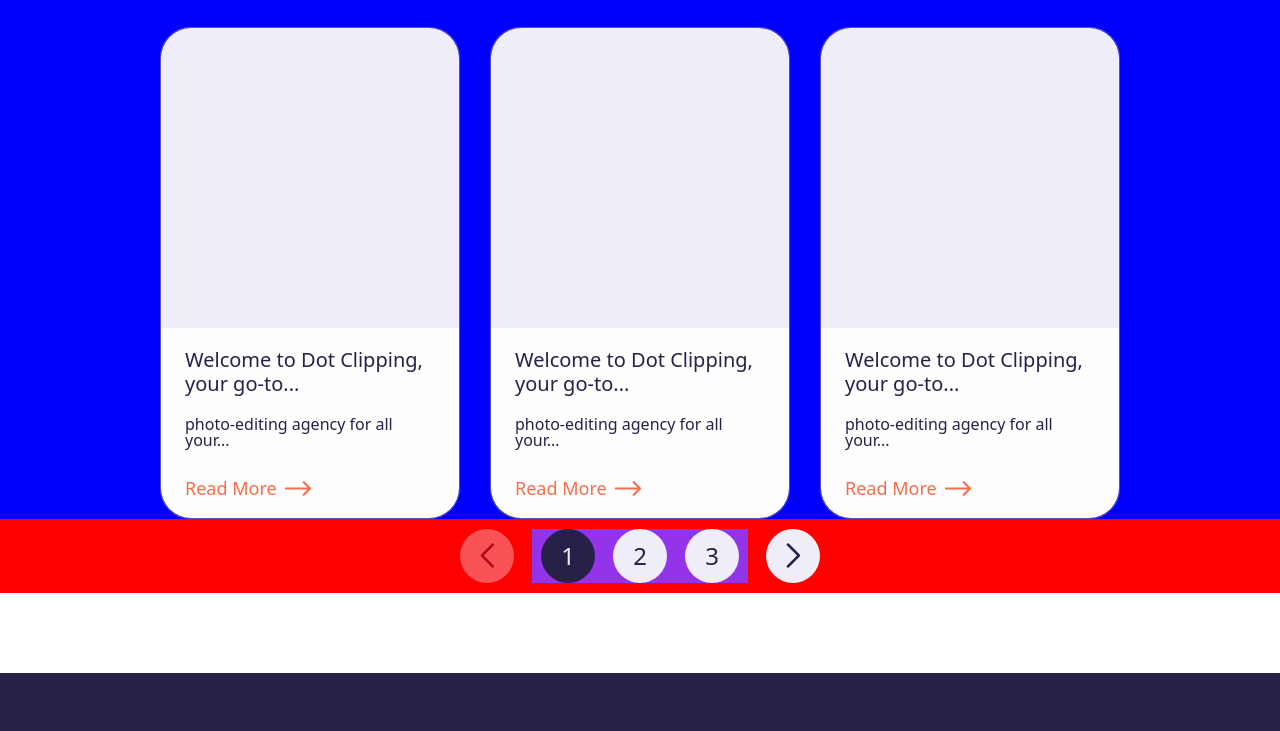
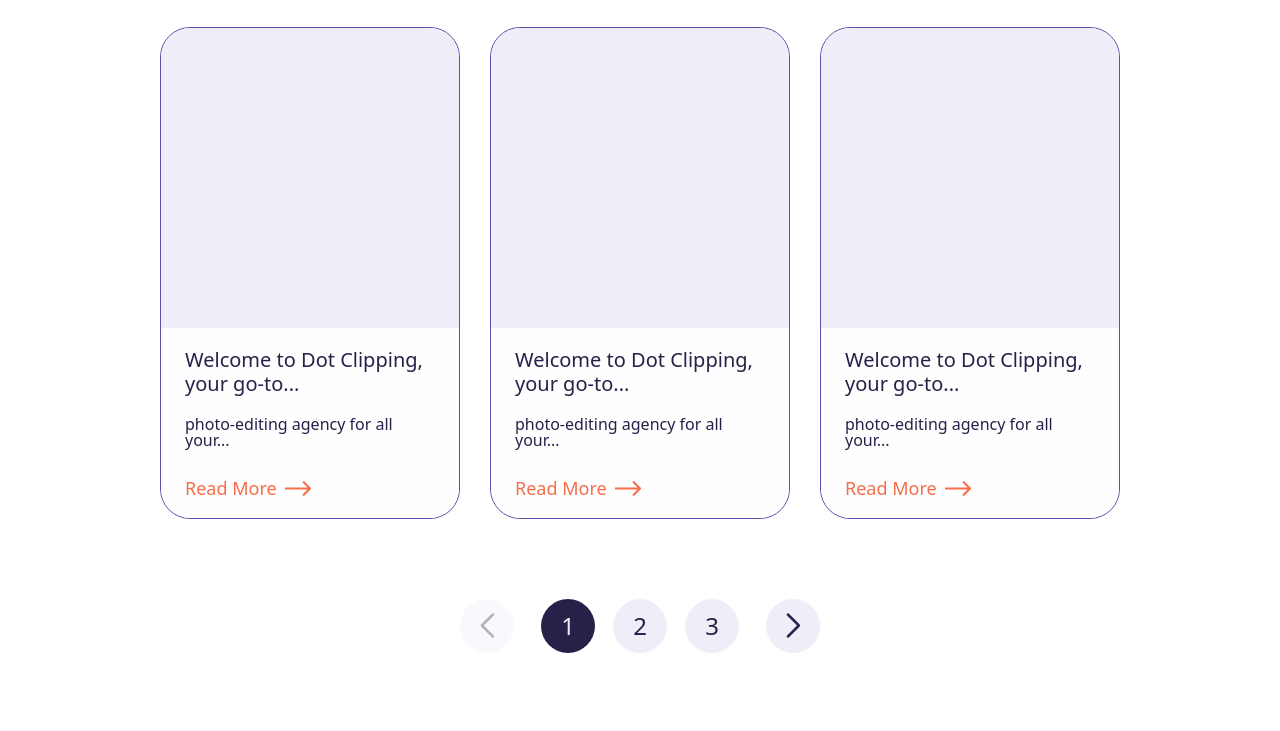
Before and after one commit to mehedihasan712277/Omnic_Clipper_Tamplate, a website: page src/pages/blog/blog.html in a window 1280 px wide. Shown: the part 1542-2273 px from the top of the page. Drawn offline with nearby package versions, Linux system fonts and the light colour scheme.

Commit message:
blog sliders done

```diff
--- a/src/pages/blog/blog.html
+++ b/src/pages/blog/blog.html
@@ -38,27 +38,21 @@
                 display: flex;
                 flex-direction: column;
                 justify-content: space-between;
-                background-color: red;
-                padding-bottom: 74px;
+                padding-bottom: 134px;
                 position: relative;
-            }
-
-            .swiper-wrapper {
-                background-color: yellow;
             }
 
             .swiper-slide {
                 display: flex;
                 justify-content: center;
                 align-items: center;
-                background-color: blue;
             }
 
             .swiper-pagination {
                 display: inline-block;
                 width: fit-content !important;
                 position: absolute;
-                bottom: 10px !important;
+                bottom: 0 !important;
                 left: 0;
                 right: 0;
                 margin: 0 auto;
@@ -96,7 +90,7 @@
 
                 z-index: 100;
                 position: absolute;
-                bottom: 10px;
+                bottom: 0;
                 top: auto;
             }
 
@@ -953,13 +947,13 @@
                     </div>
 
                     <div class="swiper-button-prev" id="prev"></div>
-                    <div class="swiper-pagination bg-purple-600" id="pageNo"></div>
+                    <div class="swiper-pagination" id="pageNo"></div>
                     <div class="swiper-button-next" id="next"></div>
                 </div>
             </div>
 
             <!-------------slider for small device---------->
-            <div class="lg:hidden px-4 bg-green-400">
+            <div class="lg:hidden px-4">
                 <div class="swiper mySwiper1">
                     <div class="swiper-wrapper">
                         <!-- slide 1 -->
@@ -1385,6 +1379,7 @@
             }
             else {
                 var swiper1 = new Swiper(".mySwiper1", {
+                    spaceBetween: 5,
                     pagination: {
                         el: ".swiper-pagination",
                         type: "fraction",
```
